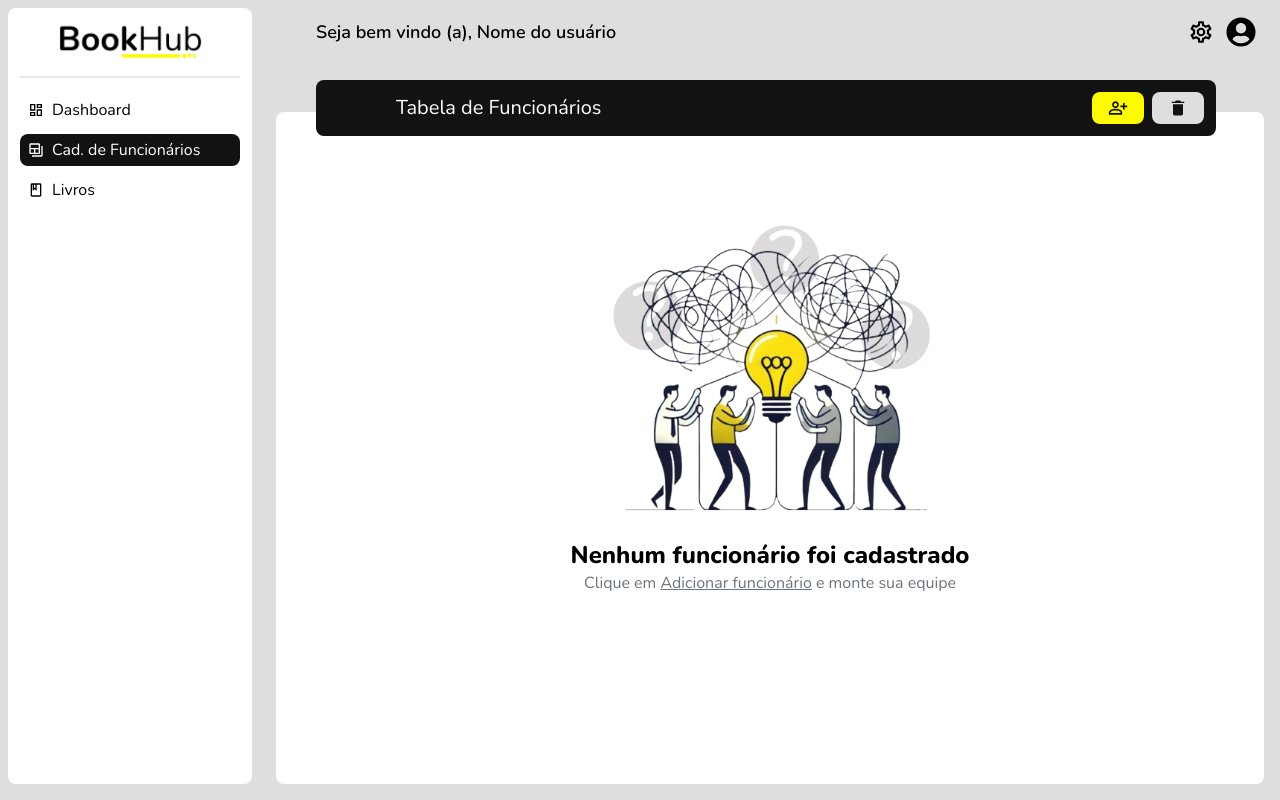
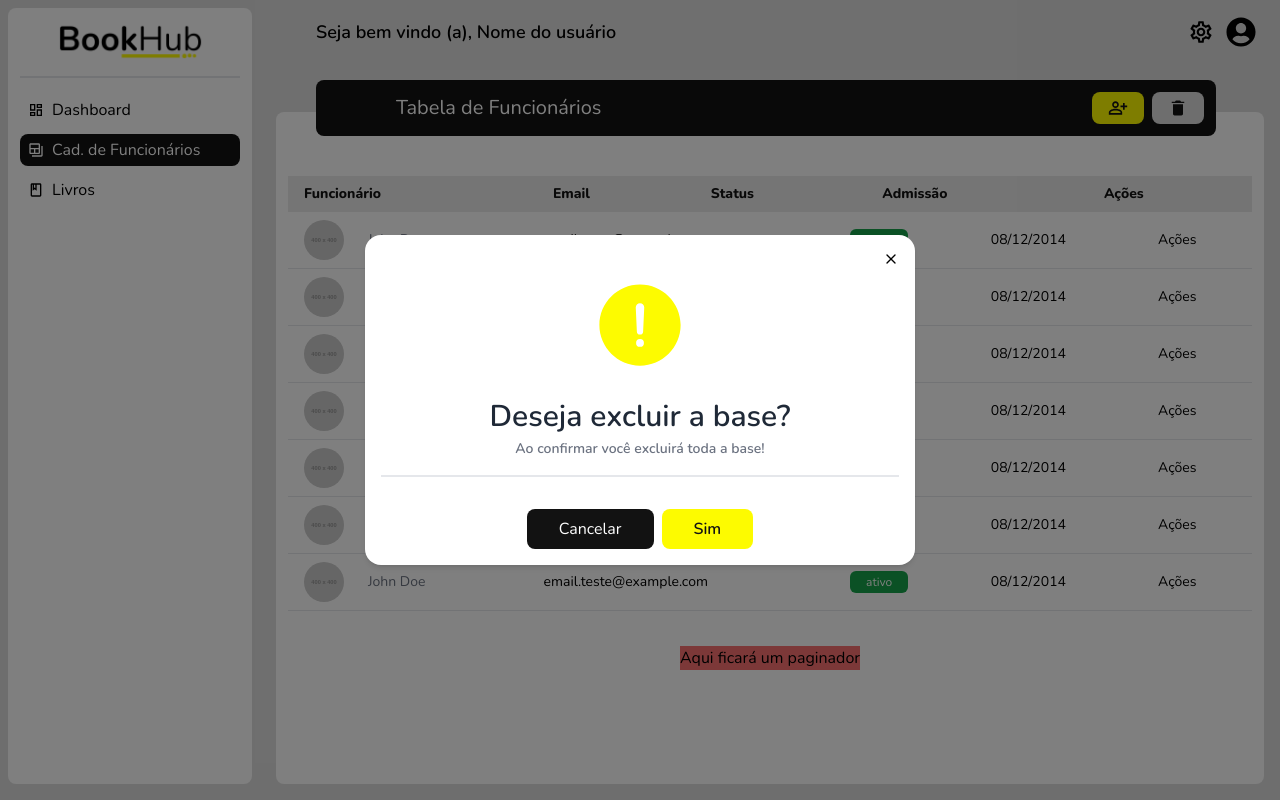
Before and after one commit to PauloHPMKT/app-bookhub, a React (Vite) app: page /app/employees in a window 1280 px wide. Both pictures are taken after a click on the button 1178 px from the left and 108 px from the top of the page. Built offline with nearby package versions, Linux system fonts and the light colour scheme.

Commit message:
feat: implement remove all base modal

```diff
--- a/src/App.tsx
+++ /dev/null
@@ -1,7 +0,0 @@
-import { Outlet } from "react-router-dom"
-
-function App() {
-  return <Outlet />
-}
-
-export default App
--- /dev/null
+++ b/src/components/Overlay/index.tsx
@@ -0,0 +1,13 @@
+import { ReactNode } from "react"
+
+interface OverlayProps {
+  children: ReactNode
+}
+
+export const Overlay = ({ children }: OverlayProps) => {
+  return (
+    <div className="fixed top-0 left-0 w-screen h-screen bg-black bg-opacity-50 flex items-center justify-center">
+      { children }
+    </div>
+  )
+}
--- a/src/pages/Login.tsx
+++ b/src/pages/Login.tsx
@@ -35,7 +35,7 @@ export const Login = () => {
                 </label>
               </div>
               <div className='text-center'>
-                <MainButton type="submit">
+                <MainButton type="submit" className="h-10">
                   Login
                 </MainButton>
               </div>
--- a/src/pages/bookhub-pages/Employees.tsx
+++ b/src/pages/bookhub-pages/Employees.tsx
@@ -1,7 +1,12 @@
+import { IoMdTrash } from "react-icons/io";
+import { IoAlertCircle } from "react-icons/io5";
+import { MdOutlinePersonAddAlt } from "react-icons/md";
 import { MainButton } from "../../components/MainButton";
-import { MdOutlinePersonAddAlt } from "react-icons/md";
+import { CardModalAction } from "../../components/CardAction";
+import { Overlay } from "../../components/Overlay";
 import emptyBanner from "../../assets/img/funcionarios.png";
-import { IoMdTrash } from "react-icons/io";
+import { FiX } from "react-icons/fi";
+import { useState } from "react";
 
 export const Employees = () => {
   const employees = [
@@ -78,6 +83,12 @@ export const Employees = () => {
     // Adicione mais funcionários aqui
   ];
 
+  const [isRemoveAllBaseOpen, setIsRemoveAllBaseOpen] = useState(false);
+
+  const handleRemoveAllBaseModal = () => {
+    setIsRemoveAllBaseOpen(!isRemoveAllBaseOpen);
+  }
+
   return (
     <div className="h-full relative">
       <div className="absolute top-0 left-10 pr-3 bg-[#121212] w-[900px] h-14 rounded-lg flex items-center justify-between">
@@ -88,21 +99,20 @@ export const Employees = () => {
           <MainButton className="h-8 bg-[#FDFB00] text-[#121212] flex justify-center items-center p-4">
             <MdOutlinePersonAddAlt size={20} />
           </MainButton>
-          <MainButton className="h-8 bg-[#dedede] text-[#121212] flex justify-center items-center p-4">
-            <IoMdTrash size={20} />
+          <MainButton
+            disabled={!employees.length}
+            onClick={handleRemoveAllBaseModal}
+            className="h-8 bg-[#dedede] text-[#121212] flex justify-center items-center p-4"
+          >
+            <IoMdTrash size={20} className={`${!employees.length && 'text-gray-400'}`}/>
           </MainButton>
         </div>
       </div>
       <div className="h-full pt-8 overflow-hidden">
         <div className="h-full bg-white rounded-lg pt-16 px-3 ">
-          <div className="w-full flex flex-col justify-center items-center">
-            <img src={emptyBanner} className="w-[350px] mt-8" />
-            <div className="text-center">
-              <h2 className="font-bold text-2xl">Nenhum funcionário foi cadastrado</h2>
-              <p>Clique em <span className="underline hover:text-blue-500 cursor-pointer">Adicionar funcionário</span> e monte sua equipe</p>
-            </div>
-          </div>
-          {/* <table className="w-full text-sm text-left rtl:text-right">
+          {employees && employees.length ? (
+            <>
+              <table className="w-full text-sm text-left rtl:text-right">
                 <thead className="text-[#121212] capitalize bg-[#eaeaea]">
                   <tr>
                     <th scope="col" className="px-4 py-2">Funcionário</th>
@@ -141,9 +151,52 @@ export const Employees = () => {
                 <div className="bg-red-400">
                   Aqui ficará um paginador
                 </div>
-          </div> */}
+              </div>
+            </>
+          ) : (
+            <div className="w-full flex flex-col justify-center items-center">
+              <img src={emptyBanner} className="w-[350px] mt-8" />
+              <div className="text-center">
+                <h2 className="font-bold text-2xl">Nenhum funcionário foi cadastrado</h2>
+                <p>Clique em <span className="underline hover:text-blue-500 cursor-pointer">Adicionar funcionário</span> e monte sua equipe</p>
               </div>
             </div>
+          )}
+        </div>
+      </div>
+      {isRemoveAllBaseOpen && (
+        <Overlay>
+          <CardModalAction.Root>
+            <CardModalAction.Icon
+              icon={FiX}
+              onClick={handleRemoveAllBaseModal}
+              className="absolute top-4 right-4 cursor-pointer"
+            />
+            <CardModalAction.Icon
+              icon={IoAlertCircle}
+              size={100}
+              color="#FDFB00"
+              className="w-full my-6"
+            />
+            <CardModalAction.Title className="flex flex-col items-center justify-center">
+              <h2 className="text-3xl">Deseja excluir a base?</h2>
+              <p className="mb-3 text-[14px]">Ao confirmar você excluirá toda a base!</p>
+            </CardModalAction.Title>
+            <div className="border-t-2"></div>
+            <CardModalAction.Actions className="pt-8">
+              <MainButton onClick={handleRemoveAllBaseModal}>
+                Cancelar
+              </MainButton>
+              <MainButton
+                onClick={() => console.log('Excluir base')}
+                className="bg-[#FDFB00] text-[#121212] h-10 flex items-center font-semibold"
+              >
+                Sim
+              </MainButton>
+            </CardModalAction.Actions>
+          </CardModalAction.Root>
+        </Overlay>
+      )}
     </div>
   );
 };
```
Lines whose indentation alone changed are shown as unchanged.
